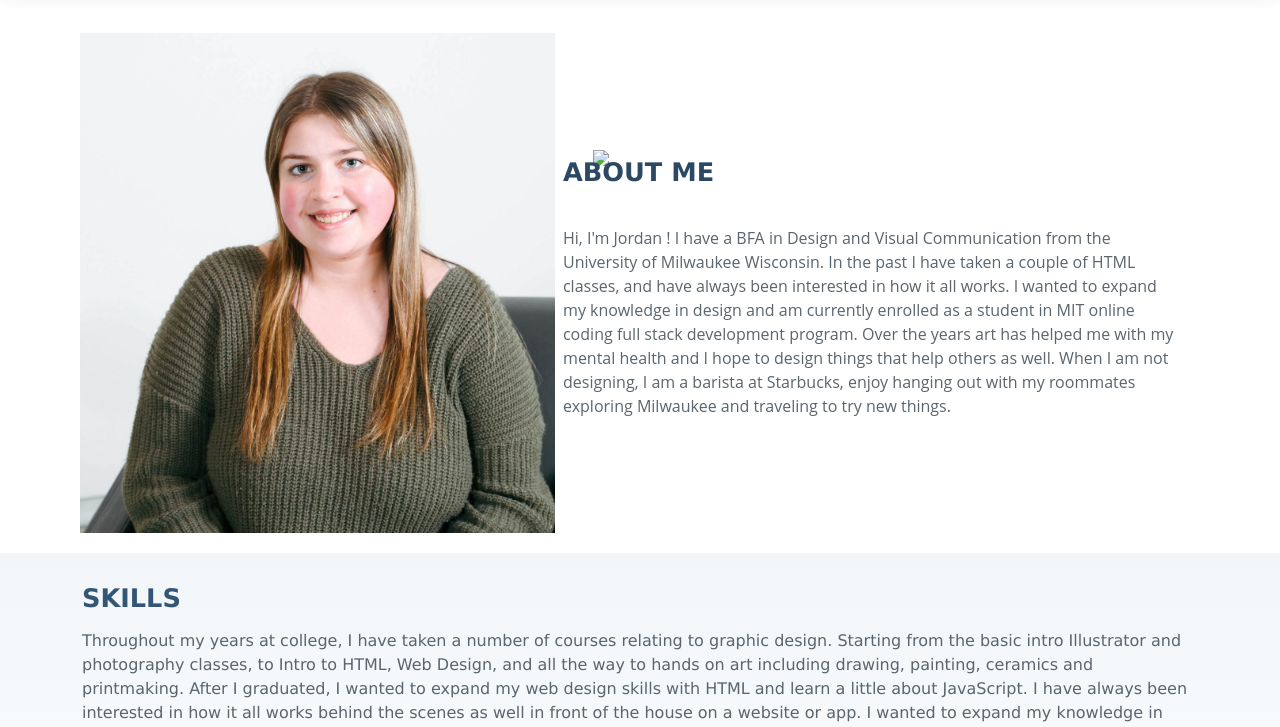
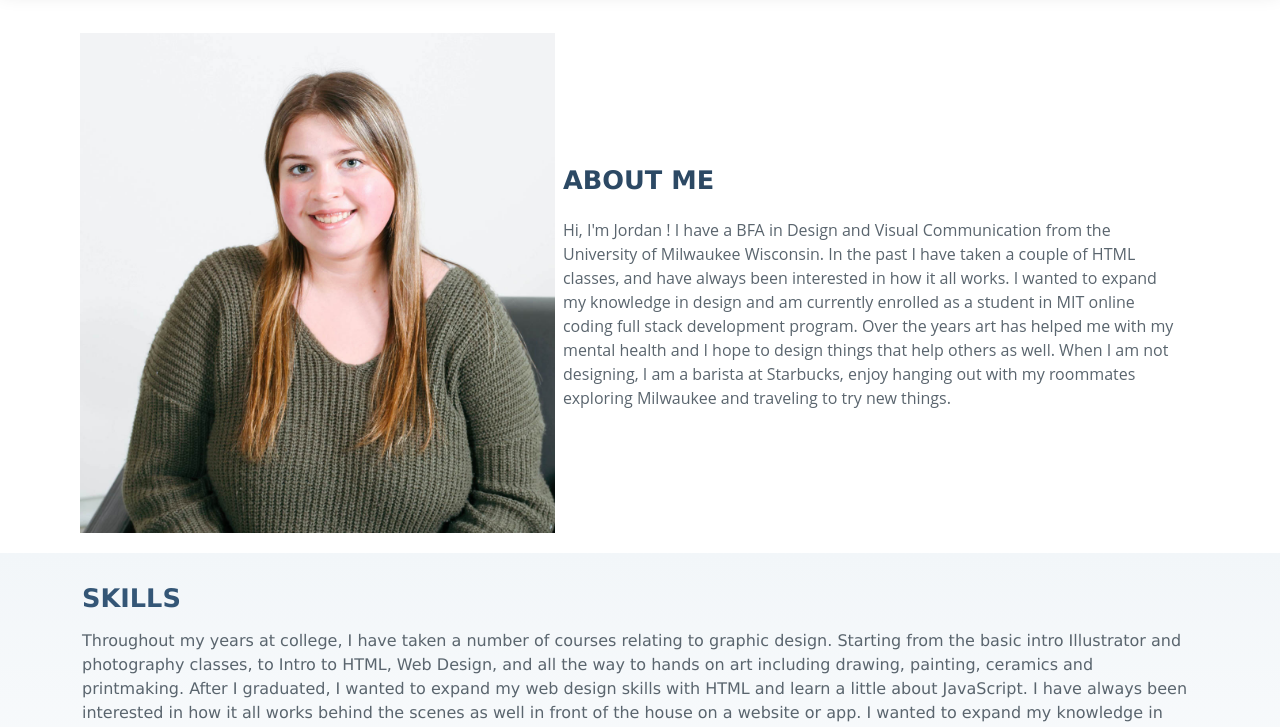
Before and after one commit to Jordanwitekk/Jordanwitekk.github.io, a plain HTML site: page index.html in a window 1280 px wide. Shown: the part 67-794 px from the top of the page. Drawn offline with Linux system fonts and the light colour scheme.

Commit message:
Update index.html

```diff
--- a/index.html
+++ b/index.html
@@ -67,7 +67,7 @@
           <div class="col-xl-7 ps-0 ps-lg-5 pe-lg-1 d-flex align-items-stretch">
             <div class="content d-flex flex-column justify-content-center">
               <h2>ABOUT ME</h2>
-              <img src="jordan2-edited"/>
+
               <p>
                 Hi, I'm Jordan ! I have a BFA in Design and Visual Communication from
                 the University of Milwaukee Wisconsin. In the past I have taken a couple
```
